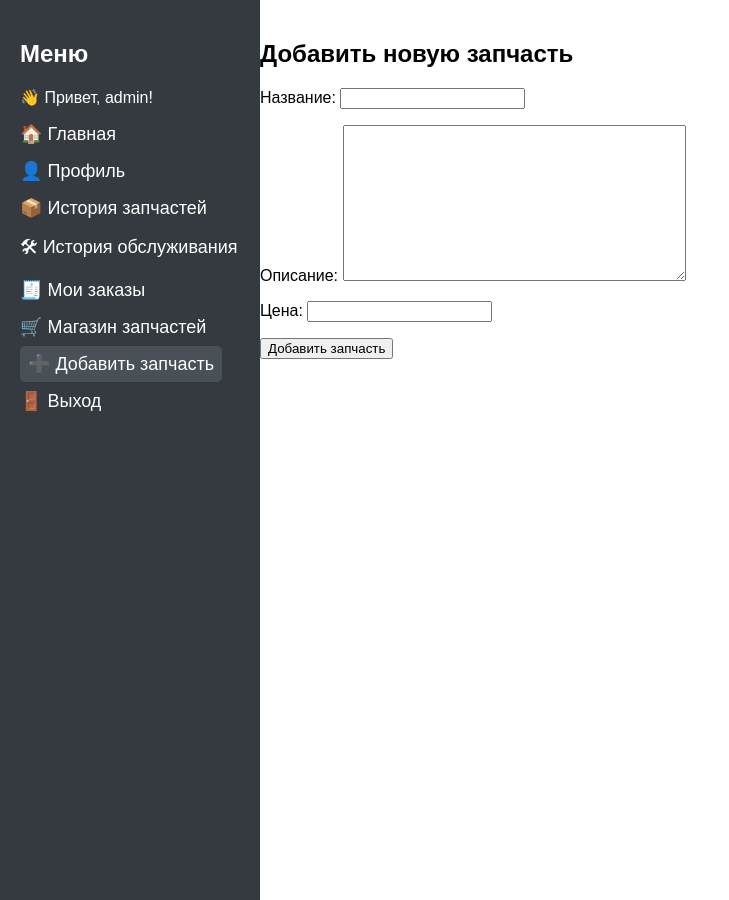
After one commit to WhISLo/vkr, a Django app: page /details/add_part/ in a window 1280 px wide. The commit adds this page. Shown: the whole page, without its empty margins (0-729 px from the left). Run offline with Django 5.2, Linux system fonts and the light colour scheme; a user stored in the database is signed in.

```diff
--- a/details/admin.py
+++ b/details/admin.py
@@ -1,4 +1,5 @@
 from django.contrib import admin
-from .models import Part
+from .models import Part, PartOrderHistory
 
 admin.site.register(Part)
+admin.site.register(PartOrderHistory)
--- /dev/null
+++ b/details/forms.py
@@ -0,0 +1,12 @@
+from django import forms
+from .models import Part, PartOrderHistory
+
+class PartForm(forms.ModelForm):
+    class Meta:
+        model = Part
+        fields = ['name', 'description', 'price']
+
+class PartOrderForm(forms.ModelForm):
+    class Meta:
+        model = PartOrderHistory
+        fields = ['part', 'quantity']
--- /dev/null
+++ b/details/templates/details/add_part.html
@@ -0,0 +1,12 @@
+{% extends 'base.html' %}
+
+{% block title %}Добавить запчасть{% endblock %}
+
+{% block content %}
+<h2>Добавить новую запчасть</h2>
+<form method="post">
+    {% csrf_token %}
+    {{ form.as_p }}
+    <button type="submit">Добавить запчасть</button>
+</form>
+{% endblock %}
--- a/details/urls.py
+++ b/details/urls.py
@@ -3,6 +3,9 @@ from . import views
 
 urlpatterns = [
     path('info/', views.detail_info_view, name='detail_info'),
-    path('order/', views.order_detail_view, name='order_detail'),
+    path('order/<int:order_id>/', views.order_detail_view, name='order_detail'),
     path('diagnostic/', views.diagnostic_result_view, name='diagnostic_result'),
+    path('add_part/', views.add_part_view, name='add_part'),
+    path('my_orders/', views.user_orders_view, name='user_orders'),
+    path('order/add/<int:part_id>/', views.add_part_to_order_view, name='add_part_to_order'),
 ]
--- a/details/views.py
+++ b/details/views.py
@@ -1,10 +1,52 @@
-from django.shortcuts import render
+from django.shortcuts import render, redirect, get_object_or_404
+from .models import Part, PartOrderHistory
+from .forms import PartForm, PartOrderForm
+from django.contrib.auth.decorators import login_required, user_passes_test
+
+# Проверка роли менеджера
+def is_manager(user):
+    return user.groups.filter(name='Manager').exists() or user.is_superuser
 
 def detail_info_view(request):
     return render(request, 'details/detail_info.html')
 
-def order_detail_view(request):
-    return render(request, 'details/order_detail.html')
+@login_required
+def order_detail_view(request, order_id):
+    order = get_object_or_404(PartOrderHistory, id=order_id, user=request.user)
+    return render(request, 'details/order_detail.html', {'order': order})
 
 def diagnostic_result_view(request):
     return render(request, 'details/diagnostic_result.html')
+
+# Доступ к добавлению запчастей только для менеджера
+@user_passes_test(is_manager)
+def add_part_view(request):
+    if request.method == 'POST':
+        form = PartForm(request.POST)
+        if form.is_valid():
+            form.save()
+            return redirect('detail_info')
+    else:
+        form = PartForm()
+    return render(request, 'details/add_part.html', {'form': form})
+
+@login_required
+def user_orders_view(request):
+    orders = PartOrderHistory.objects.filter(user=request.user).order_by('-order_date')
+    return render(request, 'details/user_orders.html', {'orders': orders})
+
+# Функция для добавления запчастей в заказ
+@login_required
+def add_part_to_order_view(request, part_id):
+    part = get_object_or_404(Part, id=part_id)
+    if request.method == 'POST':
+        form = PartOrderForm(request.POST)
+        if form.is_valid():
+            order = form.save(commit=False)
+            order.user = request.user
+            order.part = part
+            order.save()
+            return redirect('user_orders')
+    else:
+        form = PartOrderForm()
+    return render(request, 'details/add_part_to_order.html', {'form': form, 'part': part})
--- /dev/null
+++ b/static/css/style.css
@@ -0,0 +1,53 @@
+body {
+    margin: 0;
+    font-family: Arial, sans-serif;
+}
+
+.container {
+    display: flex;
+}
+
+.sidebar {
+    width: 220px;
+    background-color: #343a40;
+    color: #fff;
+    height: 100vh;
+    padding: 20px;
+    position: fixed;
+}
+
+.sidebar h2 {
+    font-size: 24px;
+    margin-bottom: 20px;
+}
+
+.sidebar ul {
+    list-style-type: none;
+    padding: 0;
+}
+
+.sidebar ul li {
+    margin: 15px 0;
+}
+
+.sidebar ul li a {
+    color: #fff;
+    text-decoration: none;
+    font-size: 18px;
+}
+
+.sidebar ul li a:hover {
+    text-decoration: underline;
+}
+
+.main-content {
+    margin-left: 240px;
+    padding: 20px;
+    width: calc(100% - 240px);
+}
+
+.sidebar ul li a.active {
+    background-color: #495057;
+    padding: 8px;
+    border-radius: 5px;
+}
--- a/templates/base.html
+++ b/templates/base.html
@@ -1,28 +1,40 @@
-{% load static %}
-
 <!DOCTYPE html>
 <html lang="ru">
 <head>
     <meta charset="UTF-8">
     <title>{% block title %}Автосервис{% endblock %}</title>
+    {% load static %}
     <link rel="stylesheet" href="{% static 'css/style.css' %}">
 </head>
 <body>
-    <header>
-        <h1>Автосервис</h1>
-        <nav>
-            <a href="/">Главная</a> |
-            <a href="/authorization/login/">Вход</a> |
-            <a href="/authorization/register/">Регистрация</a>
-        </nav>
-    </header>
+    <div class="container">
+        <aside class="sidebar">
+            <h2>Меню</h2>
 
-    <main>
-        {% block content %}{% endblock %}
-    </main>
+            {% if user.is_authenticated %}
+                <p>👋 Привет, {{ user.username }}!</p>
+            {% else %}
+                <p>👋 Привет, гость!</p>
+            {% endif %}
 
-    <footer>
-        <p>&copy; {{ year }} Автосервис</p>
-    </footer>
+            <nav>
+                <ul>
+                    <li><a href="{% url 'home' %}" class="{% if request.path == '/' %}active{% endif %}">🏠 Главная</a></li>
+                    <li><a href="{% url 'profile' %}" class="{% if 'profile' in request.path %}active{% endif %}">👤 Профиль</a></li>
+                    <li><a href="{% url 'parts_history' %}" class="{% if 'parts_history' in request.path %}active{% endif %}">📦 История запчастей</a></li>
+                    <li><a href="{% url 'service_history' %}" class="{% if 'service_history' in request.path %}active{% endif %}">🛠 История обслуживания</a></li>
+                    <li><a href="{% url 'user_orders' %}" class="{% if 'user_orders' in request.path %}active{% endif %}">🧾 Мои заказы</a></li>
+                    <li><a href="{% url 'marketplace_links' %}" class="{% if 'marketplace_links' in request.path %}active{% endif %}">🛒 Магазин запчастей</a></li>
+                    <li><a href="{% url 'add_part' %}" class="{% if 'add_part' in request.path %}active{% endif %}">➕ Добавить запчасть</a></li>
+                    <li><a href="{% url 'logout' %}">🚪 Выход</a></li>
+                </ul>
+            </nav>
+        </aside>
+
+        <main class="main-content">
+            {% block content %}
+            {% endblock %}
+        </main>
+    </div>
 </body>
 </html>
```
Also changed, not shown: details/templates/details/add_part_to_order.html (added, +13 -0 lines), details/templates/details/detail_info.html (+8 -2 lines), details/templates/details/order_detail.html (+9 -2 lines), details/templates/details/user_orders.html (added, +18 -0 lines), history/templates/history/parts_history.html (+8 -1 lines), history/templates/history/service_history.html (+8 -1 lines), db.sqlite3, diagnostics/templates/diagnostics/create_report.html (renamed from diagnostics/templates/create_report.html), diagnostics/templates/diagnostics/report_detail.html (renamed from diagnostics/templates/report_detail.html).
